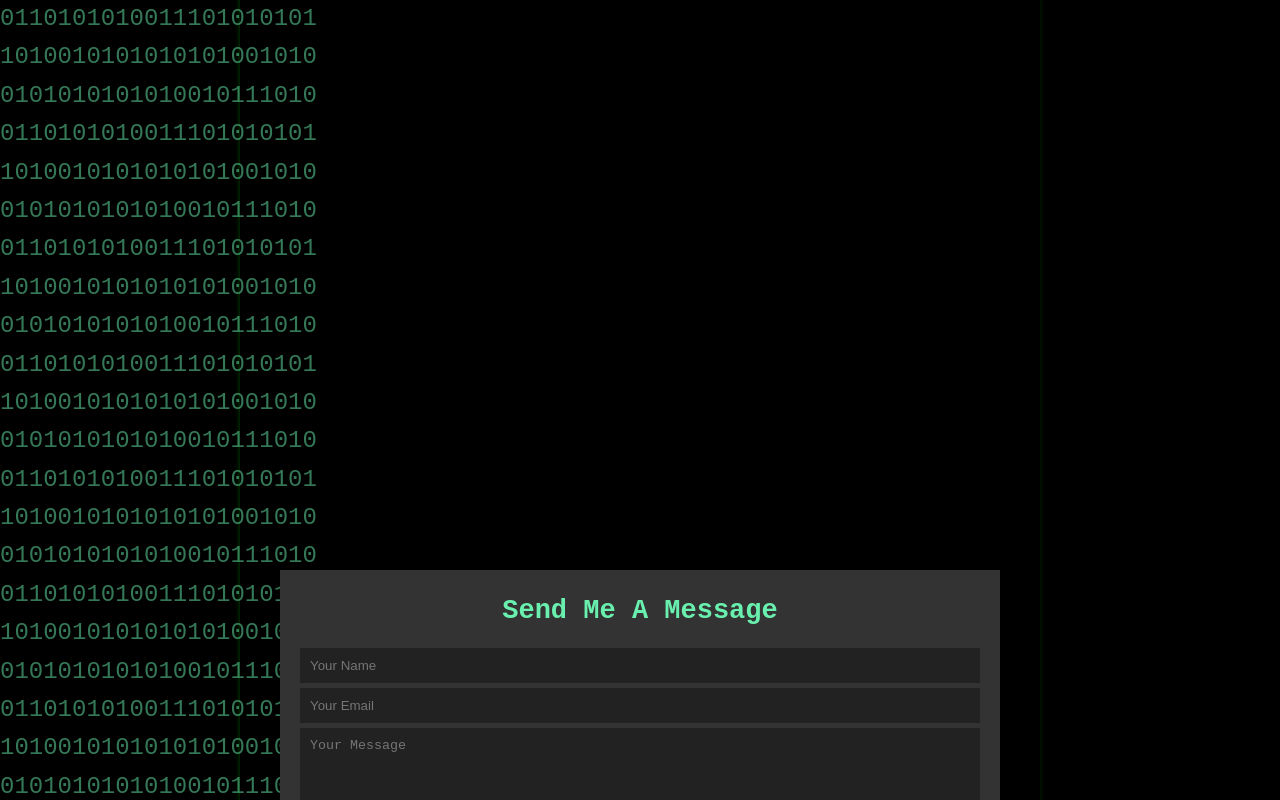
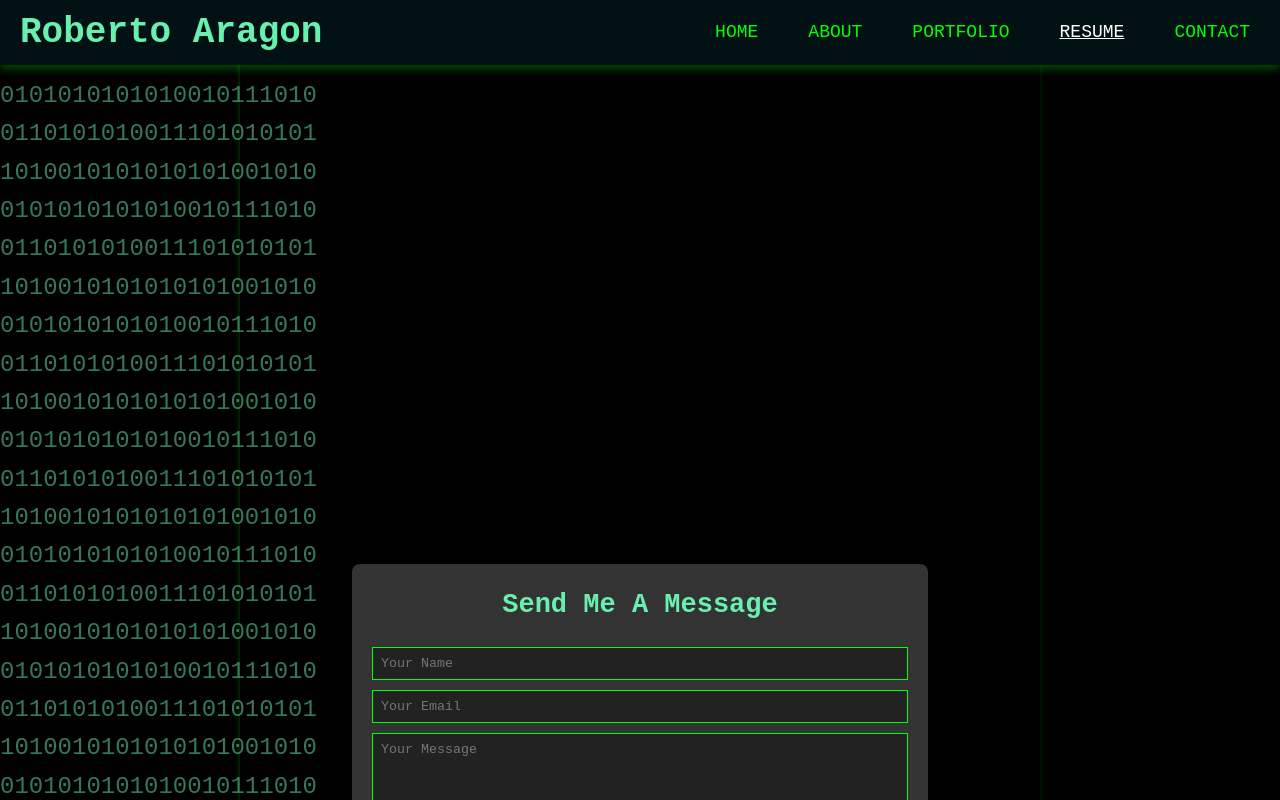
Before and after one commit to R0ttenr0b/RobertoAragon.github.io, a plain HTML site: page contact.html in a window 1280 px wide. Drawn offline with Linux system fonts and the light colour scheme; files that its build step writes are made by us from their sources.

Commit message:
contacts comp amd resume clean up in code. add php

```diff
--- a/style.css
+++ b/style.css
@@ -1728,3 +1728,123 @@ figure img {
       text-align: center;
       display: block;
   }
+
+
+  @import url('https://fonts.googleapis.com/css2?family=Roboto:wght@400;500;700&display=swap');
+
+  * {
+      margin: 0;
+      padding: 0;
+      box-sizing: border-box;
+      font-family: 'Courier New', monospace; /* Consistent font for the matrix theme */
+  }
+
+  body {
+      color: #0F0; /* Neon green text */
+      background-color: #000; /* Black background */
+      overflow-x: hidden; /* Prevents horizontal scroll */
+      position: relative;
+      min-height: 100vh;
+  }
+
+  header {
+      background-color: #021114; /* Dark background for the header */
+      color: #0F0; /* Neon green text */
+      padding: 20px 0;
+      width: 100%;
+      position: fixed; /* Makes header stay in place during scroll */
+      top: 0;
+      left: 0;
+      z-index: 1000; /* Ensures header is always on top */
+      box-shadow: 0 4px 8px rgba(0, 255, 0, 0.3); /* Subtle green shadow for depth */
+  }
+
+  header h1, header nav {
+      display: inline-block;
+      vertical-align: top;
+  }
+
+  header h1 {
+      margin: 0 20px;
+  }
+
+  nav ul {
+      list-style: none;
+      padding: 0;
+      margin: 0;
+      display: flex;
+      justify-content: space-around; /* Distributes space evenly around navigation links */
+  }
+
+  nav ul li {
+      display: inline;
+  }
+
+  nav ul li a {
+      color: #0F0; /* Neon green links */
+      text-decoration: none;
+      padding: 10px 20px; /* Padding for better touch area */
+      text-transform: uppercase;
+      transition: color 0.3s;
+  }
+
+  nav ul li a:hover, nav ul li a.active {
+      color: #FFF; /* White text on hover/active */
+      text-decoration: underline;
+  }
+
+  main {
+      padding: 60px 20px 20px; /* Adds space for the fixed header */
+      text-align: center; /* Centers the main content */
+  }
+
+  .contact-form {
+      background-color: #333;
+      padding: 20px;
+      margin: 20px auto;
+      width: 80%; /* Responsive width */
+      border-radius: 8px; /* Rounded corners for the form */
+  }
+
+  input, textarea {
+      width: 100%;
+      padding: 8px;
+      margin-top: 10px;
+      background-color: #222;
+      border: 1px solid #0F0; /* Neon green border */
+      color: #0F0; /* Neon green text */
+  }
+
+  button {
+      background-color: #69F0AE;
+      color: #000;
+      padding: 10px 20px;
+      border: none;
+      cursor: pointer;
+      transition: background-color 0.3s, transform 0.2s;
+  }
+
+  button:hover {
+      background-color: #57c89f; /* Lighter green on hover */
+      transform: scale(1.05); /* Slightly enlarges the button */
+  }
+
+  footer {
+      background-color: #021114;
+      color: #0F0;
+      text-align: center;
+      padding: 10px 0;
+      position: relative;
+      bottom: 0;
+      width: 100%;
+  }
+
+  @media (max-width: 768px) {
+      nav ul {
+          flex-direction: column; /* Stacks nav items vertically on smaller screens */
+      }
+
+      nav ul li a {
+          display: block; /* Full width links for easier touch */
+      }
+  }
```
Also changed, not shown: resume.html (+5 -12 lines), contact.html (renamed from .github/workflows/contact.html), 2 other files.
